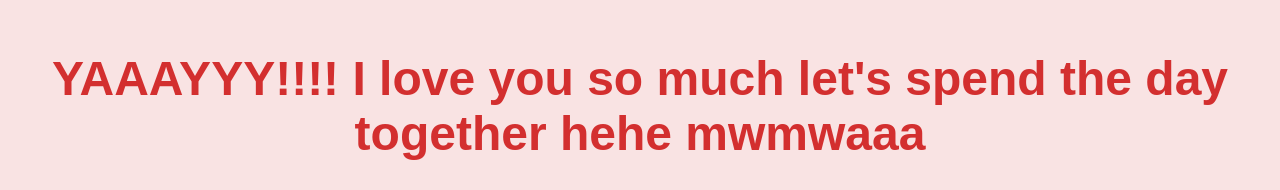
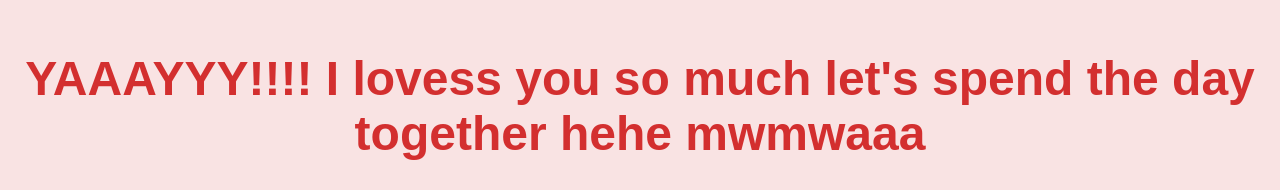
Before and after one commit to JuanNathaniel23/TestFiles, a plain HTML site: page yes_page.html in a window 1280 px wide. Shown: the part 105-295 px from the top of the page. Drawn offline with Linux system fonts and the light colour scheme.

Commit message:
Update yes_page.html

```diff
--- a/yes_page.html
+++ b/yes_page.html
@@ -8,7 +8,7 @@
 </head>
 <body>
     <div class="container">
-        <h1 class="header_text">YAAAYYY!!!! I love you so much let's spend the day together hehe mwmwaaa</h1>
+        <h1 class="header_text">YAAAYYY!!!! I lovess you so much let's spend the day together hehe mwmwaaa</h1>
         <div class="gif_container">
             <img src="https://media4.giphy.com/media/v1.Y2lkPTc5MGI3NjExd2U1N2d5c21qNHMzeHptdWhoZ2RmMWd0cXl3dnN0cjI4MmdjN2prZCZlcD12MV9pbnRlcm5hbF9naWZfYnlfaWQmY3Q9Zw/cBncDNrdxga2I/giphy.gif">
         </div>
```
